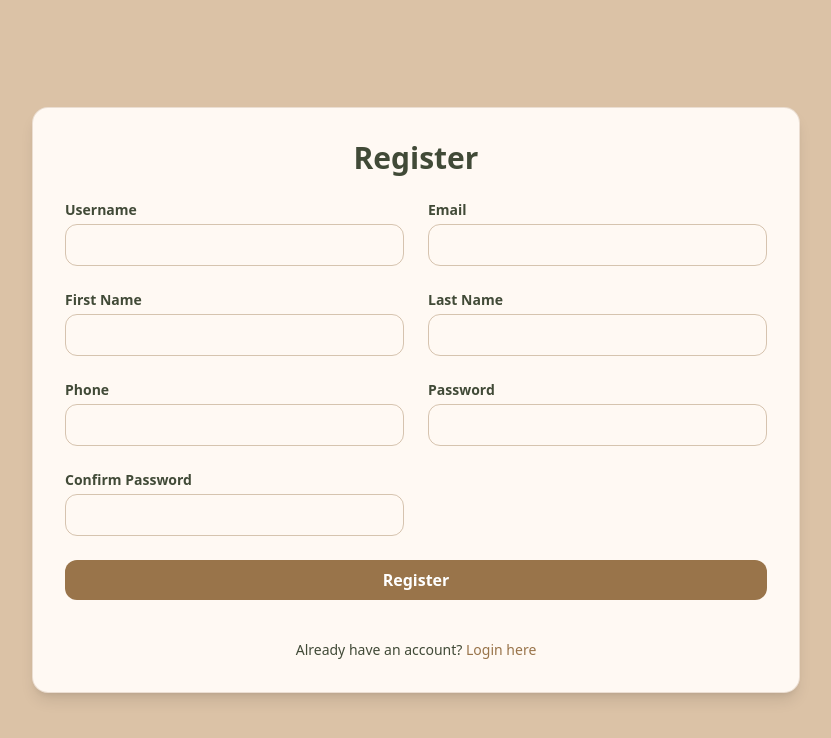
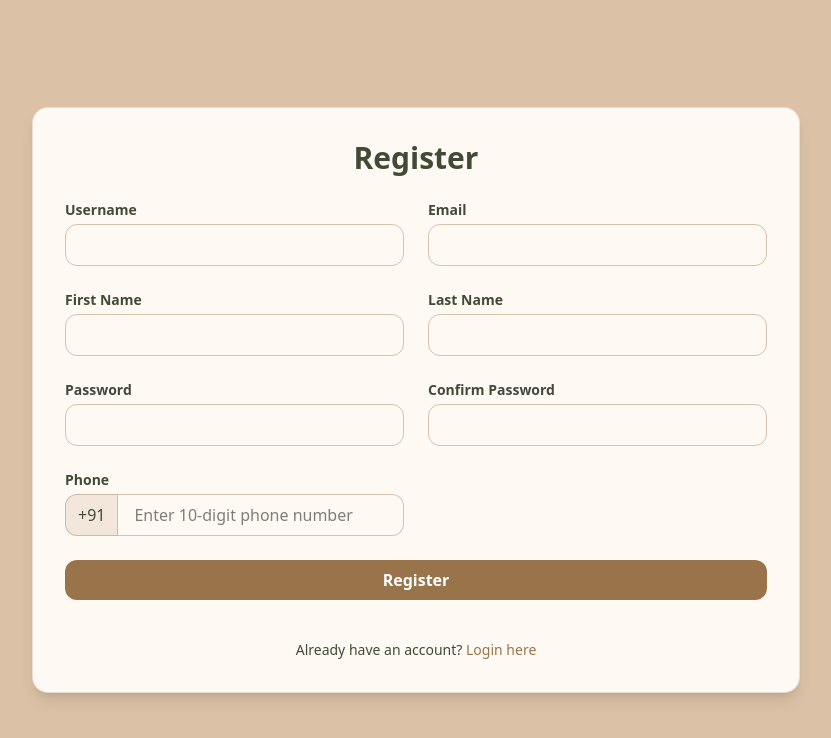
Before and after one commit to aflah-pp/N-Drive, a React (Vite) app in the folder client/: page /register in a window 1280 px wide. Shown: the top 738 px of the page, without its empty margins (224-1055 px from the left). Built offline with nearby package versions, Linux system fonts and the light colour scheme; no server answers.

Commit message:
frontend tweeks

```diff
--- a/client/src/pages/auth/Register.jsx
+++ b/client/src/pages/auth/Register.jsx
@@ -21,9 +21,22 @@ function Register() {
   const [errors, setErrors] = useState({})
   const [generalError, setGeneralError] = useState('')
 
-  const handleChange = e =>
-    setFormData({ ...formData, [e.target.name]: e.target.value })
+  // ✅ Generic input handler
+  const handleChange = e => {
+    const { name, value } = e.target
 
+    // Special handling for phone number
+    if (name === 'phone') {
+      let phoneValue = value.replace(/\D/g, '') // remove all non-digit chars
+      // Prevent typing beyond 10 digits
+      if (phoneValue.length > 10) phoneValue = phoneValue.slice(0, 10)
+      setFormData({ ...formData, phone: phoneValue })
+    } else {
+      setFormData({ ...formData, [name]: value })
+    }
+  }
+
+  // ✅ Submit handler
   const handleSubmit = async e => {
     e.preventDefault()
     setErrors({})
@@ -35,15 +48,22 @@ function Register() {
     }
 
     try {
-      const dataToSend = { ...formData }
       setLoading(true)
+
+      // Ensure +91 prefix before sending
+      const dataToSend = {
+        ...formData,
+        phone: formData.phone.startsWith('+91')
+          ? formData.phone
+          : `+91${formData.phone}`,
+      }
 
       const res = await api.post('v1/register/', dataToSend)
       setLoading(false)
       localStorage.setItem('access', res.data.token.access)
       localStorage.setItem('refresh', res.data.token.refresh)
       setIsAuthorized(true)
-      navigate('/home')
+      navigate('/')
     } catch (err) {
       const detail = err.response?.data
       setLoading(false)
@@ -72,6 +92,7 @@ function Register() {
             {generalError}
           </p>
         )}
+
         <form
           onSubmit={handleSubmit}
           className="grid grid-cols-1 md:grid-cols-2 gap-6"
@@ -81,13 +102,8 @@ function Register() {
             { name: 'email', label: 'Email', type: 'email' },
             { name: 'first_name', label: 'First Name', type: 'text' },
             { name: 'last_name', label: 'Last Name', type: 'text' },
-            { name: 'phone', label: 'Phone', type: 'text' },
             { name: 'password', label: 'Password', type: 'password' },
-            {
-              name: 'password2',
-              label: 'Confirm Password',
-              type: 'password',
-            },
+            { name: 'password2', label: 'Confirm Password', type: 'password' },
           ].map(field => (
             <div key={field.name}>
               <label className="block text-sm font-semibold text-[#414a37] mb-1">
@@ -109,6 +125,31 @@ function Register() {
             </div>
           ))}
 
+          {/* ✅ Phone Input with +91 Locked */}
+          <div key="phone">
+            <label className="block text-sm font-semibold text-[#414a37] mb-1">
+              Phone
+            </label>
+            <div className="flex items-center">
+              <span className="px-3 py-2 bg-[#f3e7db] border border-[#99744a]/40 rounded-l-xl text-[#414a37] select-none">
+                +91
+              </span>
+              <input
+                type="tel"
+                name="phone"
+                value={formData.phone}
+                onChange={handleChange}
+                required
+                className="w-full px-4 py-2 border-t border-b border-r border-[#99744a]/40 rounded-r-xl focus:outline-none focus:ring-2 focus:ring-[#99744a]"
+                placeholder="Enter 10-digit phone number"
+              />
+            </div>
+            {errors.phone && (
+              <p className="text-red-600 text-xs mt-1">{errors.phone}</p>
+            )}
+          </div>
+
+          {/* ✅ Submit Button */}
           <div className="md:col-span-2">
             <button
               type="submit"
```
